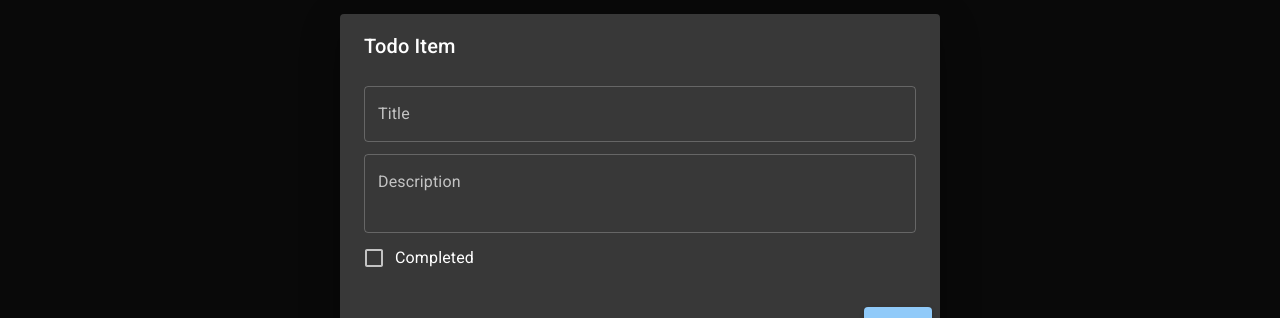
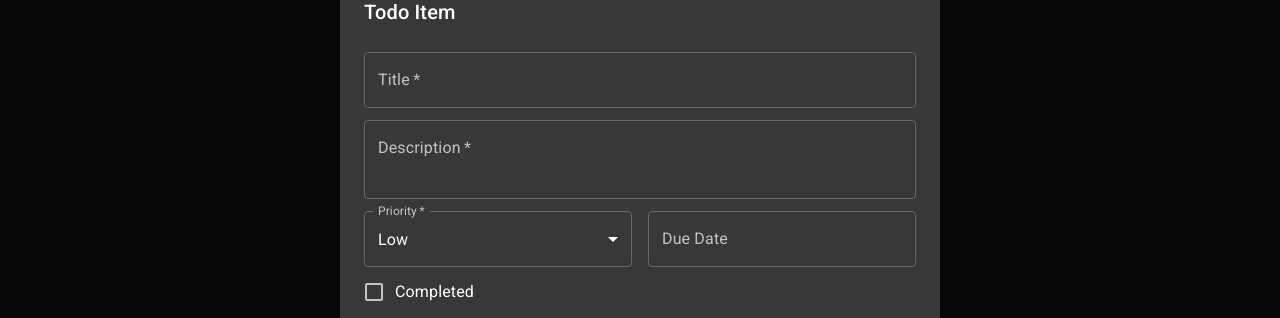
Before and after one commit to jennpeare/django-todo-react, a React (Create React App) app in the folder frontend/: page / in a window 1280 px wide. Both pictures are taken after a click on the button "ADD TASK". Shown: the part 217-535 px from the top of the page. Built offline with nearby package versions, Linux system fonts and the light colour scheme; no server answers.

Commit message:
Added priority and due dates to front end

```diff
--- a/frontend/src/App.tsx
+++ b/frontend/src/App.tsx
@@ -4,6 +4,8 @@ import {
   CssBaseline,
   ThemeProvider,
 } from "@mui/material";
+import { LocalizationProvider } from "@mui/x-date-pickers";
+import { AdapterDateFns } from "@mui/x-date-pickers/AdapterDateFns";
 import { Main } from "./Main";
 
 const theme = createTheme({
@@ -16,9 +18,11 @@ function App() {
   return (
     <ThemeProvider theme={theme}>
       <CssBaseline />
-      <Container fixed>
-        <Main />
-      </Container>
+      <LocalizationProvider dateAdapter={AdapterDateFns}>
+        <Container fixed>
+          <Main />
+        </Container>
+      </LocalizationProvider>
     </ThemeProvider>
   );
 }
--- a/frontend/src/Main.tsx
+++ b/frontend/src/Main.tsx
@@ -7,14 +7,18 @@ import { ItemList } from "./components/ItemList";
 import { TabList } from "./components/TabList";
 import { TodoItem } from "./types";
 
+const getNewItem = (): TodoItem => ({
+  title: "",
+  description: "",
+  completed: false,
+  priority: 0,
+  due_date: null,
+});
+
 export const Main = () => {
   const [viewCompleted, setViewCompleted] = useState(false);
   const [showItemDialog, setShowItemDialog] = useState(false);
-  const [activeItem, setActiveItem] = useState<TodoItem>({
-    title: "",
-    description: "",
-    completed: false,
-  });
+  const [activeItem, setActiveItem] = useState<TodoItem>(getNewItem());
   const [todoList, setTodoList] = useState<TodoItem[]>([]);
 
   useEffect(() => {
@@ -35,7 +39,7 @@ export const Main = () => {
   };
 
   const createItem = () => {
-    setActiveItem({ title: "", description: "", completed: false });
+    setActiveItem(getNewItem());
     setShowItemDialog(true);
   };
 
--- a/frontend/src/components/ItemDialog.tsx
+++ b/frontend/src/components/ItemDialog.tsx
@@ -1,14 +1,22 @@
 import {
+  Box,
   Button,
   Checkbox,
   Dialog,
   DialogActions,
   DialogContent,
   DialogTitle,
+  FormControl,
   FormControlLabel,
   FormGroup,
+  InputLabel,
+  MenuItem,
+  Select,
+  SelectChangeEvent,
   TextField,
 } from "@mui/material";
+import { DatePicker } from "@mui/x-date-pickers";
+import { format, parseISO } from "date-fns";
 import { useState } from "react";
 import { TodoItem } from "../types";
 
@@ -32,6 +40,17 @@ export const ItemDialog = (props: ItemDialogProps) => {
     }
   };
 
+  const handlePriorityChange = (e: SelectChangeEvent<Number>) => {
+    setActiveItem((prev) => ({ ...prev, priority: e.target.value as number }));
+  };
+
+  const handleDateChange = (newDate: Date | null) => {
+    setActiveItem((prev) => ({
+      ...prev,
+      due_date: newDate ? format(newDate, "yyyy-MM-dd") : null,
+    }));
+  };
+
   return (
     <Dialog open={true} onClose={onClose} fullWidth>
       <DialogTitle>Todo Item</DialogTitle>
@@ -43,8 +62,10 @@ export const ItemDialog = (props: ItemDialogProps) => {
           name="title"
           onChange={handleChange}
           placeholder="Enter Todo Title"
+          required
           value={activeItem.title}
         />
+
         <TextField
           fullWidth
           label="Description"
@@ -53,9 +74,35 @@ export const ItemDialog = (props: ItemDialogProps) => {
           name="description"
           onChange={handleChange}
           placeholder="Enter Todo description"
+          required
           rows={2}
           value={activeItem.description}
         />
+
+        <Box sx={{ display: "flex", gap: 2 }}>
+          <FormControl fullWidth margin="dense" required>
+            <InputLabel>Priority</InputLabel>
+            <Select
+              label="Priority"
+              onChange={handlePriorityChange}
+              value={activeItem.priority}
+            >
+              <MenuItem value={0}>Low</MenuItem>
+              <MenuItem value={1}>Medium</MenuItem>
+              <MenuItem value={2}>High</MenuItem>
+            </Select>
+          </FormControl>
+
+          <FormControl fullWidth margin="dense">
+            <DatePicker
+              label="Due Date"
+              onChange={handleDateChange}
+              renderInput={(params) => <TextField {...params} />}
+              value={activeItem.due_date ? parseISO(activeItem.due_date) : null}
+            />
+          </FormControl>
+        </Box>
+
         <FormGroup>
           <FormControlLabel
             control={
--- a/frontend/src/components/ItemList.tsx
+++ b/frontend/src/components/ItemList.tsx
@@ -1,13 +1,16 @@
-import { Delete, Edit } from "@mui/icons-material";
+import { Delete, Edit, Schedule } from "@mui/icons-material";
 import {
   Box,
+  Chip,
   Divider,
   IconButton,
   List,
   ListItem,
+  ListItemIcon,
   ListItemText,
 } from "@mui/material";
 import { TodoItem } from "../types";
+import { PriorityIcon } from "./PriorityIcon";
 
 interface ItemListProps {
   onDelete: (item: TodoItem) => void;
@@ -23,9 +26,16 @@ export const ItemList = (props: ItemListProps) => {
       {items.map((item, index) => (
         <Box key={item.id}>
           <ListItem
-            alignItems="flex-start"
             secondaryAction={
               <>
+                {item.due_date ? (
+                  <Chip
+                    icon={<Schedule />}
+                    label={item.due_date}
+                    size="small"
+                    sx={{ mr: 3 }}
+                  />
+                ) : null}
                 <IconButton onClick={() => onEdit(item)}>
                   <Edit />
                 </IconButton>
@@ -40,6 +50,9 @@ export const ItemList = (props: ItemListProps) => {
               </>
             }
           >
+            <ListItemIcon>
+              <PriorityIcon priority={item.priority} />
+            </ListItemIcon>
             <ListItemText primary={item.title} secondary={item.description} />
           </ListItem>
           {index !== items.length - 1 ? <Divider component="li" /> : null}
--- /dev/null
+++ b/frontend/src/components/PriorityIcon.tsx
@@ -0,0 +1,24 @@
+import {
+  KeyboardArrowDown,
+  KeyboardArrowUp,
+  Remove,
+} from "@mui/icons-material";
+import { TodoItem } from "../types";
+
+interface PriorityIconProps {
+  priority: TodoItem["priority"];
+}
+
+export const PriorityIcon = (props: PriorityIconProps) => {
+  const { priority } = props;
+
+  switch (priority) {
+    case 0:
+      return <KeyboardArrowDown color="success" />;
+    case 2:
+      return <KeyboardArrowUp color="error" />;
+    case 1:
+    default:
+      return <Remove color="warning" />;
+  }
+};
--- a/frontend/src/types.ts
+++ b/frontend/src/types.ts
@@ -3,4 +3,6 @@ export interface TodoItem {
   title: string;
   description: string;
   completed: boolean;
+  priority: number;
+  due_date: string | null;
 }
```
Also changed, not shown: frontend/package.json (+11 -7 lines), 2 other files (tests, documents, lock files or other folders).
